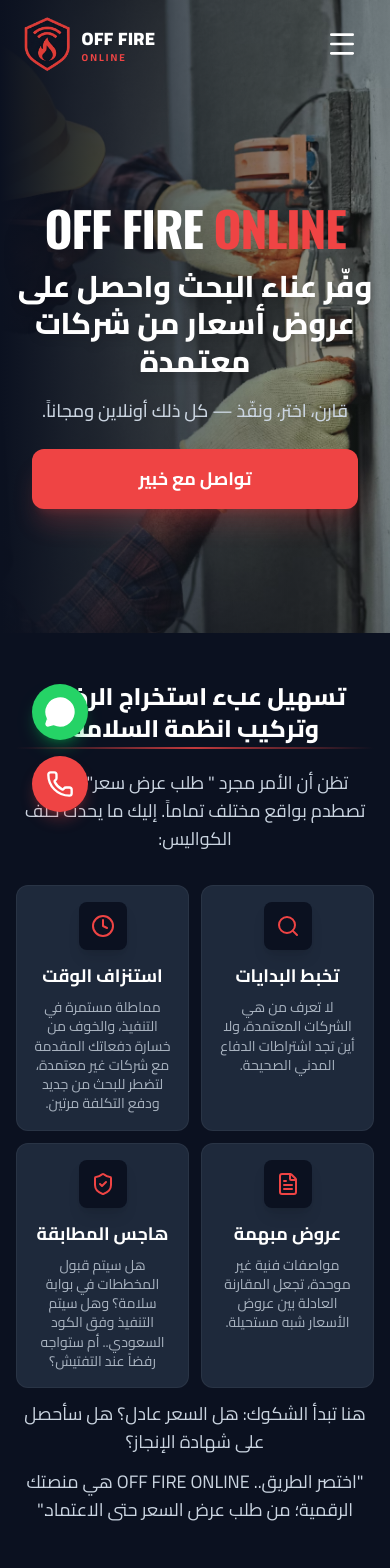
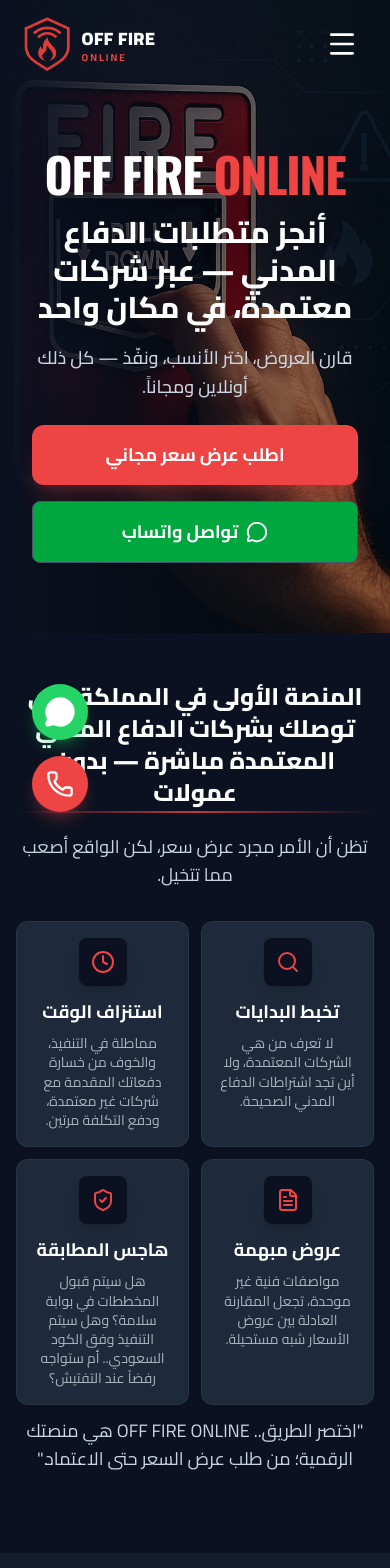
Before and after one commit to anas0magdy/off-fire-online, a React (Vite) app: page / in a window 390 px wide. Shown: the top 1568 px of the page. Built offline with nearby package versions, Linux system fonts and the light colour scheme.

Commit message:
content edits

```diff
--- a/package.json
+++ b/package.json
@@ -16,7 +16,7 @@
     "@supabase/supabase-js": "^2.103.3",
     "@tailwindcss/vite": "^4.1.18",
     "clsx": "^2.1.1",
-    "framer-motion": "^12.23.26",
+    "framer-motion": "^12.38.0",
     "lucide-react": "^0.560.0",
     "react": "^19.2.0",
     "react-dom": "^19.2.0",
--- a/src/components/Footer.jsx
+++ b/src/components/Footer.jsx
@@ -67,7 +67,8 @@
 
         <div className="border-t border-white/5 pt-8 flex flex-col md:flex-row justify-between items-center gap-6">
           <p className="text-gray-500 text-sm">جميع الحقوق محفوظة © 2025 OFF FIRE ONLINE</p>
-          <div className="flex gap-4">
+          {/* التعديل هنا: استخدام translate-x-8 لتحريكها يمين */}
+          <div className="flex gap-4 md:translate-x-15">
             <a href="#" className="w-10 h-10 rounded-full bg-card flex items-center justify-center text-gray-400 hover:bg-[#1DA1F2] hover:text-white transition-all"><Twitter size={18} /></a>
             <a href="#" className="w-10 h-10 rounded-full bg-card flex items-center justify-center text-gray-400 hover:bg-[#0077b5] hover:text-white transition-all"><Linkedin size={18} /></a>
             <a href="#" className="w-10 h-10 rounded-full bg-card flex items-center justify-center text-gray-400 hover:bg-[#E1306C] hover:text-white transition-all"><Instagram size={18} /></a>
--- a/src/data/content.js
+++ b/src/data/content.js
@@ -44,8 +44,8 @@
   {
     id: 1,
     image: hero1,
-    title: "دليلك الرقمي لخدمات الأمن والسلامة في السعودية",
-    subtitle: "أنجز متطلبات بوابة سلامة في مكان واحد. اعتمد مخططاتك، ركّب أنظمة الإطفاء، واستلم رخصتك.",
+    title: "أنجز متطلبات الدفاع المدني — عبر شركات معتمدة، في مكان واحد",
+    subtitle: "قارن العروض، اختر الأنسب، ونفّذ — كل ذلك أونلاين ومجاناً.",
     cta: "اطلب عرض سعر مجاني"
   },
   {
@@ -66,7 +66,7 @@
   {
     icon: Clock,
     title: "استنزاف الوقت",
-    desc: "مماطلة مستمرة في التنفيذ، والخوف من خسارة دفعاتك المقدمة مع شركات غير معتمدة، لتضطر للبحث من جديد ودفع التكلفة مرتين."
+    desc: "مماطلة في التنفيذ، والخوف من خسارة دفعاتك المقدمة مع شركات غير معتمدة، ودفع التكلفة مرتين."
   },
   {
     icon: FileText,
@@ -83,23 +83,23 @@
 export const FEATURES = [
   {
     title: "وصول مباشر للجهات المعتمدة",
-    desc: "نوصلك فوراً بشركات ومكاتب هندسية معتمدة من الدفاع المدني في جميع مناطق المملكة — بدون وسطاء أو عمولات خفية."
+    desc: "من الشركات والمكاتب الهندسية في جميع مناطق المملكة — بدون أي عمولات خفية."
   },
   {
     title: "مقارنة ذكية وشفافة",
-    desc: "اطّلع على فروقات عروض الأسعار بوضوح كامل (المواصفات، الجودة، الاعتمادات، ووقت التنفيذ)."
+    desc: "أسعار حقيقية، جودة موثّقة، ومدة تنفيذ محددة."
   },
   {
-    title: "ذكاء اصطناعي يفهم احتياجك",
-    desc: "تحليل فني كامل للعروض وترشيح الخيار الأكثر توافقاً مع نشاط منشأتك وميزانيتك."
+    title: "تحليل ذكي يختار الأنسب",
+    desc: "توصية دقيقة بناءً على نوع منشأتك وميزانيتك."
   },
   {
     title: "ضمان المطابقة للأنظمة",
-    desc: "إرشاد دقيق يضمن التنفيذ وفق كود البناء السعودي ومتطلبات الدفاع المدني، لضمان قبول المخططات واستخراج الرخصة بلا عقبات."
+    desc: "إرشاد كامل يطابق كود البناء السعودي ومتطلبات الدفاع المدني."
   },
   {
-    title: "شراء مباشر للمعدات",
-    desc: "متجر متكامل لطلب مستلزمات الأمن والسلامة أونلاين من موردين موثوقين مع توصيل سريع."
+    title: "متجر إلكتروني مباشر",
+    desc: "لمعدات الأمن والسلامة من موردين موثوقين بتوصيل سريع."
   }
 ];
 
@@ -108,28 +108,28 @@
   {
     id: 1,
     title: "التصميم والمخططات الهندسية",
-    desc: "إعداد واعتماد المخططات الهندسية لأنظمة السلامة والوقاية من الحريق بما يتطابق مع كود البناء السعودي ومتطلبات الدفاع المدني، لضمان قبولها من المرة الأولى.",
+    desc: "إعداد واعتماد المخططات وفق كود البناء السعودي وبوابة سلامة.",
     icon: Zap,
     image: serviceFire
   },
   {
     id: 2,
     title: "التوريد والتركيب",
-    desc: "تنفيذ وتركيب كافة أنظمة الإطفاء والإنذار المبكر عبر مقاولين معتمدين، مع الالتزام بأعلى معايير الجودة لضمان اجتياز التفتيش واستخراج شهادة الإنجاز بسلاسة.",
+    desc: "تنفيذ الأنظمة عبر مقاولين معتمدين لضمان استخراج شهادة الإنجاز بسلاسة.",
     icon: ShieldCheck,
     image: serviceEquip
   },
   {
     id: 3,
     title: "عقود الصيانة الدورية",
-    desc: "إصدار عقود صيانة معتمدة إلكترونياً عبر بوابة سلامة، لضمان استمرارية عمل الأنظمة بكفاءة، وتسهيل إجراءات تجديد رخصة الدفاع المدني السنوية أو رخصة البلدية.",
+    desc: "إصدار عقود معتمدة عبر بوابة سلامة لتسهيل تجديد الرخص السنوية.",
     icon: FileText,
     image: serviceConsult
   },
   {
     id: 4,
-    title: "المتجر الإلكتروني للمعدات",
-    desc: "شراء مباشر لمهمات الأمن والسلامة من موردين موثوقين بأسعار تنافسية، مع توريد فوري لموقع مشروعك لضمان عدم تعطل سير العمل .",
+    title: "متجر معدات الأمن والسلامة",
+    desc: "موردون معتمدون، أسعار تنافسية، توصيل مباشر لموقعك.",
     icon: Users,
     image: serviceAlarm
   }
@@ -138,22 +138,22 @@
 export const TARGET_AUDIENCE = [
   {
     title: "القطاع الصناعي واللوجستي",
-    desc: "(المصانع، المستودعات، والورش):أنظمة متطورة لإدارة المخاطر العالية وحماية خطوط الإنتاج والأصول؛ مع ضمان اجتياز التفتيش الصناعي الصارم لاستمرارية أعمالك.",
+    desc: "أنظمة متطورة لإدارة المخاطر العالية وحماية خطوط الإنتاج والأصول؛ وضمان اجتياز التفتيش الصناعي.",
     image: serviceEquip
   },
   {
     title: "الرعاية الصحية والمستشفيات",
-    desc: "(المستشفيات، العيادات، والمختبرات): تنفيذ أنظمة إطفاء متقدمة لحماية الأرواح والأجهزة الطبية الحساسة، بامتثال تام لأعقد اشتراطات الكود السعودي (SBC).",
+    desc: "تنفيذ أنظمة إطفاء متقدمة لحماية الأرواح والأجهزة الطبية الحساسة، بامتثال تام لأعقد اشتراطات الكود السعودي (SBC).",
     image: serviceFire
   },
   {
     title: "القطاع التجاري والإداري",
-    desc: "(المولات، المعارض، والفنادق): مطابقة دقيقة لاشتراطات الدفاع المدني والبلدية؛ لتسهيل استخراج وتجديد رخصتك التجارية دون أي تعطيل لتدفق الزوار والعمليات.",
+    desc: "مطابقة دقيقة لاشتراطات الدفاع المدني والبلدية؛ لتسهيل استخراج وتجديد رخصتك التجارية.",
     image: serviceAlarm
   },
   {
     title: "المطورون العقاريون والمقاولون",
-    desc: "شريكك الاستراتيجي لتنفيذ واعتماد بند الإنذار والإطفاء بالكامل، لضمان تسليم مشاريعك للجهات المالكة في وقتها وتجنب غرامات إعادة العمل.",
+    desc: "شريكك الاستراتيجي لتنفيذ واعتماد بند (الإنذار والإطفاء) بالكامل، لضمان تسليم مشاريعك للجهات المالكة في وقتها.",
     image: serviceConsult
   }
 ];
@@ -165,18 +165,18 @@
     icon: Clock
   },
   {
-    title: "قوة الذكاء الاصطناعي",
-    desc: " تحليل فني محايد يحول رحلة البحث من أسابيع إلى دقائق، لضمان الاختيار الأدق بأقل مجهود.",
+    title: "تحليل ذكي يختصر اسابيع في دقائق",
+    desc: " مقارنة فنية دقيقة تُنهي رحلة البحث الطويلة وتحميك من القرارات الخاطئة.",
     icon: Cpu
   },
   {
     title: "وسيط مستقل ومحايد",
-    desc: "لا نبيع منتجاتنا، بل نختار لك الأفضل في السوق بحيادية تامة.",
+    desc: "نختار لك الأفضل في السوق بحيادية تامة. مصلحتك هي الأولوية.",
     icon: Anchor
   },
   {
-    title: "استشارات مجانية 100%",
-    desc: "تقييم فني مدروس ومساعدة فورية في تطبيق معايير السلامة دون أي رسوم إضافية.",
+    title: "استشارة مجانية — بدون التزامات",
+    desc: "تقييم فني كامل لمنشأتك دون رسوم، حتى تطمئن قبل أي قرار.",
     icon: Coins
   },
   {
@@ -185,8 +185,8 @@
     icon: ShieldCheck
   },
   {
-    title: "دليل شامل ومُحدّث",
-    desc: "وصول فوري ودائم للشركات والعمالة المعتمدة رسمياً، لتجنب فخ المقاولين غير المؤهلين.",
+    title: "قاعدة بيانات مُحدّثة ومعتمدة",
+    desc: "وصول فوري للشركات المعتمدة ومكاتب هندسية مرخصة — بعيداً عن فخ غير المؤهلين.",
     icon: Filter
   }
 ];
@@ -307,17 +307,17 @@
 
 export const ABOUT_DATA = {
   hero: {
-    title: "أول وجهة رقمية سعودية تختصر وتُؤمّن رحلة الأمن  والسلامة لمنشأتك.",
-    subtitle: "OFF FIRE ONLINE تقود التحول الرقمي الأول في قطاع الأمن والسلامة بالمملكة."
+    title: "وجهتك الرقمية الأولى لتأمين منشأتك واعتماد الدفاع المدني",
+    subtitle: "OFF FIRE ONLINE نختصر رحلة الأمن والسلامة لمنشأتك — بفلترة للسوق، وتدقيق فني للعروض، وضمان المطابقة حتى استخراج الرخصة"
   },
   story: "جاءت فكرة OFF FIRE ONLINE بعدما لمسنا معاناة المنشآت الحقيقية في رحلة الأمن والسلامة: بحث مرهق، عروض أسعار غامضة، وتفاوت في الجودة. من هنا قررنا بناء حل مختلف.",
-  vision: "أن نكون المرجعية الأولى لتنظيم سوق الأمن والسلامة، عبر أرشفة مقدمي الخدمات وفق الجودة والكفاءة.",
-  mission: "تبسيط رحلة العميل كاملة: تقييم، مقارنة، استشارات، وتنفيذ.",
+  vision: "أن نكون المرجعية الرقمية الأولى في المملكة لحلول الأمن والسلامة، ونحول تأمين المنشآت من عبء معقد إلى تجربة رقمية  ذكية وشفافة.",
+  mission: "تمكين أصحاب المنشآت من اتخاذ قرارات سلامة دقيقة — عبر فلترة الشركات المعتمدة وتدقيق العروض فنياً ومالياً، لضمان أفضل قيمة للاستثمار.",
   values: [
-    { title: "الشفافية المطلقة", desc: "وضوح كامل في العروض والأسعار.", icon: Search },
-    { title: "الثقة والاعتماد", desc: "شركات وموردين موثوقين ومعتمدين.", icon: ShieldCheck },
+    { title: "الشفافية المطلقة", desc: "السلامة لا تحتمل أنصاف الحلول. نلتزم بالمطابقة الكلية للكود السعودي (SBC) كمعيار أساسي لكل عروضنا.", icon: Search },
+    { title: "الإستقلالية التامة", desc: "نعمل لصالحك أنت. بصفتنا مستشارك المستقل، اختيارنا للشركات يعتمد على الجودة والاعتماد فقط.", icon: ShieldCheck },
     { title: "الابتكار", desc: "ذكاء اصطناعي لتحليل العروض.", icon: Cpu },
-    { title: "السرعة والكفاءة", desc: "نحترم وقتك ونوفر جهدك.", icon: Clock }
+    { title: "السرعة مع الدقة", desc: "تقنيتنا تختصر الأسابيع إلى أيام، وفريقنا الهندسي يضمن أن السرعة لا تأتي على حساب دقة القرار.", icon: Clock }
   ],
   process: [
     { title: "معرفة احتياجاتك", desc: "فهم نطاق المشروع والمتطلبات." },
@@ -340,8 +340,8 @@
     { title: "المطورون والمقاولون", desc: "مشاريع عقارية ومكاتب هندسية.", image: serviceConsult }
   ],
   cta: {
-    title: "توقف عن البحث في المتاهة.. وابدأ الآن بوضوح.",
-    text: "Off Fire Online يضع قوة اتخاذ القرار بين يديك.",
+    title: "احصل على عرض سعر معتمد في أقل من 24 ساعة — بدون مجهود أو أي إلتزام مسبق.",
+    text: "اتخذ قرارك بثقة، وابدأ الآن ليقوم فريقنا بتوصيلك بالشركة الأنسب لمنشأتك.",
     btn1: "تواصل معنا الآن",
     btn2: "ابدأ رحلتك مجاناً"
   }
--- a/src/pages/HomePage.jsx
+++ b/src/pages/HomePage.jsx
@@ -8,6 +8,8 @@
   SECTORS_BG_IMAGE, SOLUTION_IMAGE
 } from '../data/content';
 import { Helmet } from 'react-helmet-async'; // استدعاء المكتبة
+import { MessageCircle } from "lucide-react";
+import { motion } from "framer-motion";
 
 const HomePage = () => {
   const [currentSlide, setCurrentSlide] = useState(0);
@@ -106,42 +108,60 @@
 
       {/* 1. Hero Section */}
 <section className="relative h-[75vh] lg:h-[95vh] flex items-center justify-center overflow-hidden bg-dark pt-20 lg:pt-0">
-        {HERO_SLIDES.map((slide, index) => (
-          <div
-            key={slide.id}
-            className={`absolute inset-0 transition-all duration-[900ms] ease-in-out bg-dark ${index === currentSlide ? 'opacity-100 z-10 scale-100' : 'opacity-0 z-0 scale-105'}`}
-          >
+  {(() => {
+    const slide = HERO_SLIDES[0];
+
+    return (
+      <div className="absolute inset-0 bg-dark">
         <div className="absolute inset-0 bg-gradient-to-r from-dark via-dark/50 to-dark/20 z-10" />
+
         <img
           src={slide.image}
           alt=""
           className="w-full h-full object-cover opacity-100"
           onError={(e) => e.target.style.display = 'none'}
         />
+
         <div className="absolute inset-0 z-20 flex flex-col justify-center items-center text-center px-4 container mx-auto pt-20 lg:pt-0">
 
-              <div className="mb-4 lg:mb-8 animate-slideUp">
+          <div className="mb-4 lg:mb-8">
             <h2 className="text-5xl lg:text-7xl font-black tracking-tight drop-shadow-2xl" style={{ fontFamily: "'Oswald', sans-serif" }}>
               <span className="text-white">OFF FIRE</span> <span className="text-cta">ONLINE</span>
             </h2>
           </div>
 
-              <h1 className="text-3xl md:text-4xl lg:text-6xl font-extrabold text-text-main mb-4 lg:mb-8 leading-tight max-w-5xl animate-slideUp delay-100 drop-shadow-lg">
+          <h1 className="text-3xl md:text-4xl lg:text-6xl font-extrabold text-text-main mb-4 lg:mb-8 leading-tight max-w-5xl drop-shadow-lg">
             {slide.title}
           </h1>
-              <p className="text-lg md:text-xl lg:text-2xl text-text-sub mb-6 lg:mb-12 max-w-3xl animate-slideUp delay-200 font-medium leading-relaxed px-2">
+
+          <p className="text-lg md:text-xl lg:text-2xl text-text-sub mb-6 lg:mb-12 max-w-3xl font-medium leading-relaxed px-2">
             {slide.subtitle}
           </p>
-              <div className="animate-slideUp delay-300 w-full px-4 flex justify-center">
+
+          <div className="w-full px-4 flex flex-col sm:flex-row gap-4 justify-center items-center">
             <Link to="/contact" className="w-full sm:w-auto">
-                    <Button primary className="text-lg lg:text-xl px-8 lg:px-12 py-4 lg:py-4 shadow-cta/20 shadow-xl rounded-xl w-full sm:w-auto font-bold">
+              <Button primary className="w-full sm:w-auto text-lg lg:text-xl px-8 lg:px-12 py-4 shadow-cta/20 shadow-xl rounded-xl font-bold">
                 {slide.cta}
               </Button>
             </Link>
+
+            <a
+              href="https://wa.me/966XXXXXXXXX"
+              target="_blank"
+              rel="noopener noreferrer"
+              className="w-full sm:w-auto"
+            >
+              <Button className="w-full sm:w-auto text-lg lg:text-xl px-8 lg:px-12 py-4 font-bold flex items-center justify-center gap-2 bg-green-600 hover:bg-green-700 text-white">
+                <MessageCircle size={22} />
+                تواصل واتساب
+              </Button>
+            </a>
+
           </div>
         </div>
       </div>
-        ))}
+    );
+  })()}
 </section>
 
       {/* 2. Challenge (Pain Points) */}
@@ -149,10 +169,10 @@
         <div className="container mx-auto px-4 lg:px-6">
           <div className="text-center mb-8 lg:mb-20">
             <h2 className="text-2xl md:text-5xl font-extrabold text-text-main mb-3 lg:mb-6 relative inline-block">
-              تسهيل عبء استخراج الرخص وتركيب انظمة السلامة
+              المنصة الأولى في المملكة التي توصلك بشركات الدفاع المدني المعتمدة مباشرة — بدون عمولات
               <span className="absolute -bottom-1 lg:-bottom-2 left-0 w-full h-0.5 lg:h-1 bg-gradient-to-r from-transparent via-cta to-transparent opacity-80"></span>
             </h2>
-            <p className="text-text-sub text-lg lg:text-xl mt-3 lg:mt-6 max-w-3xl mx-auto"> تظن أن الأمر مجرد " طلب عرض سعر"، لكنك تصطدم بواقع مختلف تماماً. إليك ما يحدث خلف الكواليس:</p>
+            <p className="text-text-sub text-lg lg:text-xl mt-3 lg:mt-6 max-w-3xl mx-auto"> تظن أن الأمر مجرد عرض سعر، لكن الواقع أصعب مما تتخيل.</p>
           </div>
 
           <div className="grid grid-cols-2 lg:grid-cols-4 gap-3 lg:gap-8">
@@ -170,7 +190,6 @@
             })}
           </div>
             <div className="text-center mb-8 lg:mb-20">
-              <p className="text-text-sub text-lg lg:text-xl mt-3 lg:mt-6 max-w-3xl mx-auto"> هنا تبدأ الشكوك: هل السعر عادل؟ هل سأحصل على شهادة الإنجاز؟ </p>
               <p className="text-text-sub text-lg lg:text-xl mt-3 lg:mt-6 max-w-3xl mx-auto"> "اختصر الطريق.. OFF FIRE ONLINE هي منصتك الرقمية؛ من طلب عرض السعر حتى الاعتماد."</p>
           </div>
         </div>
@@ -224,6 +243,117 @@
           </div>
         </div>
       </section>
+{/* 🚀 Steps Section - Animated Premium */}
+<section className="py-16 lg:py-28 bg-card/40 relative overflow-hidden">
+  <div className="container mx-auto px-4 lg:px-6 relative z-10">
+
+    {/* Title */}
+    <motion.div
+      initial={{ opacity: 0, y: 40 }}
+      whileInView={{ opacity: 1, y: 0 }}
+      transition={{ duration: 0.6 }}
+      viewport={{ once: true }}
+      className="text-center mb-12 lg:mb-20"
+    >
+      <h2 className="text-2xl md:text-5xl font-extrabold text-text-main mb-4 leading-snug">
+        من الطلب إلى الرخصة..
+        <span className="block text-transparent bg-clip-text bg-gradient-to-l from-primary to-cta">
+          3 خطوات واضحة تختصر الطريق
+        </span>
+      </h2>
+      <p className="text-text-sub text-base lg:text-xl max-w-2xl mx-auto">
+        رحلة بسيطة وذكية تنقلك من البداية للاعتماد بدون تعقيد
+      </p>
+    </motion.div>
+
+    <div className="relative">
+
+      {/* Mobile line */}
+      <div className="absolute right-4 top-0 bottom-0 w-[2px] bg-gradient-to-b from-transparent via-primary/40 to-transparent md:hidden"></div>
+
+      {/* Desktop line */}
+      <div className="hidden md:block absolute top-16 left-0 w-full h-[2px] bg-gradient-to-r from-transparent via-primary/40 to-transparent"></div>
+
+      {/* Steps */}
+      <div className="space-y-10 md:space-y-0 md:grid md:grid-cols-3 md:gap-10">
+
+        {[
+          {
+            title: "أرسل طلبك بدون تعقيدات",
+            desc: "أجب على أسئلة ذكية مخصصة أو تواصل مباشر بسهولة.",
+            icon: <Zap size={26} />
+          },
+          {
+            title: "قارن العروض بوضوح تام",
+            desc: "عروض موحدة تساعدك تختار بين السعر والجودة بثقة.",
+            icon: <CheckCircle size={26} />
+          },
+          {
+            title: "اعتمد العرض واستلم شهادة الإنجاز",
+            desc: "نتابع معك حتى الاعتماد النهائي واستخراج الرخصة.",
+            icon: <ArrowLeft size={26} />
+          }
+        ].map((step, i) => (
+
+          <motion.div
+            key={i}
+            initial={{ opacity: 0, y: 60 }}
+            whileInView={{ opacity: 1, y: 0 }}
+            transition={{ delay: i * 0.2, duration: 0.5 }}
+            viewport={{ once: true }}
+            className="relative group flex md:block items-start gap-4 md:text-center"
+          >
+
+            {/* Icon */}
+            <div className="relative z-10 flex-shrink-0 md:mx-auto w-14 h-14 flex items-center justify-center rounded-full bg-primary/10 border border-primary/30 group-hover:scale-110 transition duration-300 group-hover:shadow-[0_0_20px_rgba(0,200,255,0.4)]">
+              <div className="text-primary">
+                {step.icon}
+              </div>
+            </div>
+
+            {/* Card */}
+            <div className="bg-card p-5 lg:p-8 rounded-xl lg:rounded-2xl border border-white/5 hover:border-primary transition-all duration-300 w-full group-hover:shadow-xl group-hover:shadow-primary/10">
+              <h3 className="text-lg lg:text-2xl font-bold text-text-main mb-2">
+                {step.title}
+              </h3>
+              <p className="text-text-sub text-sm lg:text-lg leading-relaxed">
+                {step.desc}
+              </p>
+            </div>
+
+            {/* Number */}
+            <div className="absolute -top-3 right-0 md:right-4 text-4xl lg:text-5xl font-black text-white/5">
+              {i + 1}
+            </div>
+
+          </motion.div>
+        ))}
+
+      </div>
+    </div>
+
+    {/* CTA */}
+    <motion.div
+      initial={{ opacity: 0, y: 40 }}
+      whileInView={{ opacity: 1, y: 0 }}
+      transition={{ delay: 0.4, duration: 0.6 }}
+      viewport={{ once: true }}
+      className="mt-14 lg:mt-20 text-center"
+    >
+      <p className="text-text-sub text-base lg:text-xl mb-6">
+        ابدأ الآن — واستلم عرضك خلال 24 ساعة
+      </p>
+
+      <Link to="/contact">
+        <Button primary className="w-full sm:w-auto text-lg lg:text-xl px-10 py-4 shadow-xl shadow-primary/20 font-bold hover:scale-105 transition">
+          اطلب عرض سعر مجاني
+        </Button>
+      </Link>
+    </motion.div>
+
+  </div>
+</section>
+
 
       {/* 4. Services Summary */}
       <section className="py-12 lg:py-28 bg-dark">
@@ -266,6 +396,18 @@
                     ></div>
                 ))}
             </div>
+          </div>
+                              {/* CTA داخل قسم الخدمات */}
+              <div className="mt-10 lg:mt-16 text-center">
+                <p className="text-text-sub text-base lg:text-xl mb-5 lg:mb-6">
+                  استفسر عن أي خدمة — الاستشارة مجانية
+                </p>
+
+                <Link to="/contact">
+                  <Button primary className="w-full sm:w-auto text-lg lg:text-xl px-10 py-4 shadow-xl shadow-primary/20 font-bold hover:scale-105 transition">
+                    اطلب الخدمة الآن
+                  </Button>
+                </Link>
               </div>
         </div>
       </section>
```
Also changed, not shown: src/pages/AboutPage.jsx (+30 -4 lines), 1 other file (tests, documents, lock files or other folders). Lines whose indentation alone changed are shown as unchanged.
